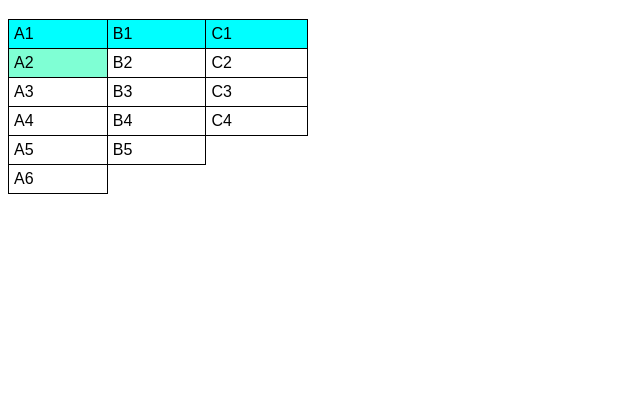
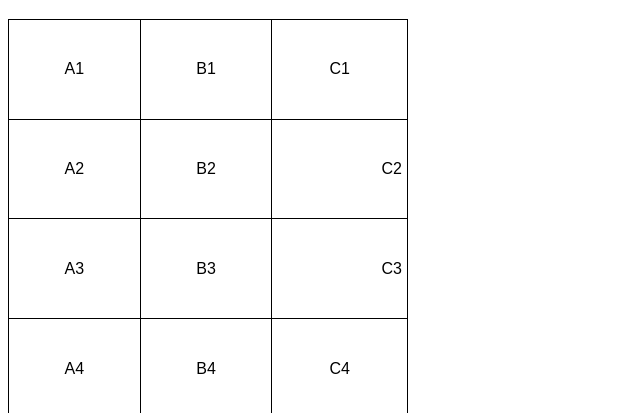
Before and after one commit to yagorocha22/html-css, a plain HTML site: page exercicios/ex023/tabela001.html in a window 1280 px wide. Shown: the part 61-474 px from the top of the page, without its empty margins (0-640 px from the left). Drawn offline with Linux system fonts and the light colour scheme.

Commit message:
Update tabela001.html

```diff
--- a/exercicios/ex023/tabela001.html
+++ b/exercicios/ex023/tabela001.html
@@ -11,21 +11,20 @@
         }
 
         table{
-            width: 300px;
+            width: 400px;
+            height: 400px;
             border-collapse: collapse;
-        }
-
-        tr.linha{
-            background-color: aqua;
         }
 
         td{
             border: 1px solid black;
             padding: 5px;
+            text-align: center; /*Alinhamento horizontal*/
+            vertical-align: middle; /*Alinhamento Vertical*/
         }
 
-        td.dado{
-            background-color: aquamarine;
+        .numero{
+            text-align: right;
         }
 
     </style>
@@ -41,33 +40,26 @@
 
     -->
     <table>
-        <tr class="linha"> <!-- Primeira Linha-->
+        <tr> <!-- Primeira Linha-->
             <td>A1</td>
             <td>B1</td>
             <td>C1</td>
         </tr>
         <tr> <!-- Segunda Linha-->
-            <td class="dado">A2</td>
+            <td>A2</td>
             <td>B2</td>
-            <td>C2</td>
+            <td class="numero">C2</td>
         </tr>
         <tr> <!-- Terceira Linha-->
             <td>A3</td>
             <td>B3</td>
-            <td>C3</td>
+            <td class="numero">C3</td>
         </tr>
         <tr> <!-- Quarta Linha-->
             <td>A4</td>
             <td>B4</td>
             <td>C4</td>
         </tr>
-        <tr>
-            <td>A5</td>
-            <td>B5</td>
-        </tr>
-        <tr>
-            <td>A6</td>
-        </tr>
     </table>
 </body>
 </html>
```
